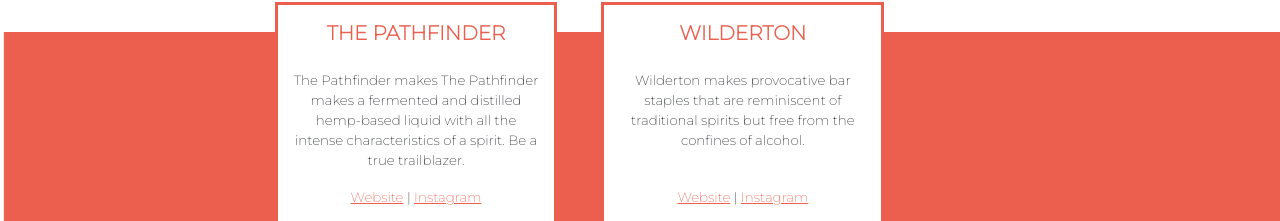
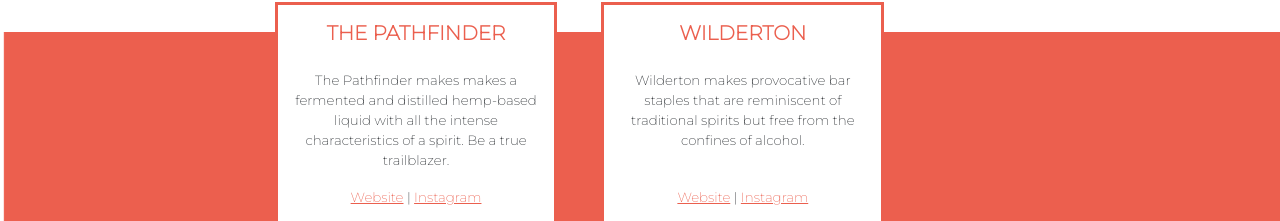
Before and after one commit to mfflynnnn/damp-and-dry, a React (Create React App) app: page /brands in a window 1280 px wide. Shown: the part 3168-3389 px from the top of the page. Built offline with nearby package versions, Linux system fonts and the light colour scheme.

Commit message:
Corrected typo in Brands.js

```diff
--- a/src/Brands.js
+++ b/src/Brands.js
@@ -146,7 +146,7 @@ const arrayOfObjects = [
     instagram: "https://www.instagram.com/drinkthepathfinder/",
     logo: Pathfinder,
     description:
-      "The Pathfinder makes a fermented and distilled hemp-based liquid with all the intense characteristics of a spirit. Be a true trailblazer.",
+      "makes a fermented and distilled hemp-based liquid with all the intense characteristics of a spirit. Be a true trailblazer.",
   },
   {
     brand: "Wilderton",
```
